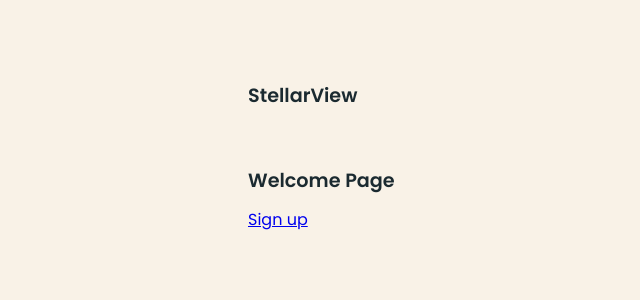
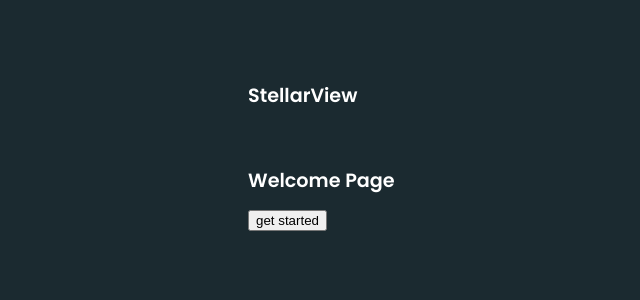
Before and after one commit to stellarview/stellarView-frontend, a React app: page /welcome in a window 1280 px wide. Shown: the top 300 px of the page, without its empty margins (192-832 px from the left). Built offline with nearby package versions, Linux system fonts and the light colour scheme; no server answers.

Commit message:
adding button to Welcome

```diff
--- /dev/null
+++ b/src/components/Buttons/CustomButton.jsx
@@ -0,0 +1,13 @@
+import classnames from 'classnames';
+import styles from '../Buttons/CustomButton.module.scss';
+
+export default function CustomButton({ children, ...rest }) {
+  const className = classnames(styles.CustomButton);
+  return (
+    <button className={className} {...rest}>
+      {children}
+    </button>
+  );
+}
+
+// quiz button
--- /dev/null
+++ b/src/components/Buttons/CustomButton.module.scss
@@ -0,0 +1,5 @@
+.CustomButton {
+    button {
+        color: purple;
+    }
+}
--- a/src/components/WelcomePage/Welcome.jsx
+++ b/src/components/WelcomePage/Welcome.jsx
@@ -1,14 +1,23 @@
-import { Outlet, Navigate, Link } from 'react-router-dom';
+import { Outlet, Navigate } from 'react-router-dom';
+import { useNavigate } from 'react-router-dom';
 import styles from './Welcome.module.scss';
 import { useUser } from '../../state/UserContext';
+import CustomButton from '../Buttons/CustomButton';
 
 export default function Welcome() {
   const user = useUser();
   if (user) return <Navigate to="/" />;
+
+  const navigate = useNavigate();
+
+  const getStarted = () => {
+    navigate('signup');
+  };
+
   return (
     <main className={styles.Welcome}>
       <h1>Welcome Page</h1>
-      <Link to="signup">Sign up</Link>
+      <CustomButton onClick={getStarted}>get started</CustomButton>
       <Outlet />
     </main>
   );
--- a/src/components/WelcomePage/Welcome.module.scss
+++ b/src/components/WelcomePage/Welcome.module.scss
@@ -0,0 +1,6 @@
+.Welcome {
+    a {
+        text-decoration: none;
+        color: black;
+    }
+}
--- a/src/global.module.scss
+++ b/src/global.module.scss
@@ -16,8 +16,7 @@
     --offset-color: #ca9d90;
     --tag-color: #e4fdff;
     --light-accent-color: #e5f1bf;
-    --background-color: #f9f2e7;
-    --black-color: rgb(27, 42, 48);
+    --background-color: rgb(27, 42, 48);
     --caption-color: rgb(112, 65, 65);
     --white-color: white;
 
@@ -38,7 +37,7 @@
 body {
     font-family: var(--primary-font);
     background: var(--background-color);
-    color: var(--black-color);
+    color: var(--white-color);
   }
 
   :global(.label-text) {
```
